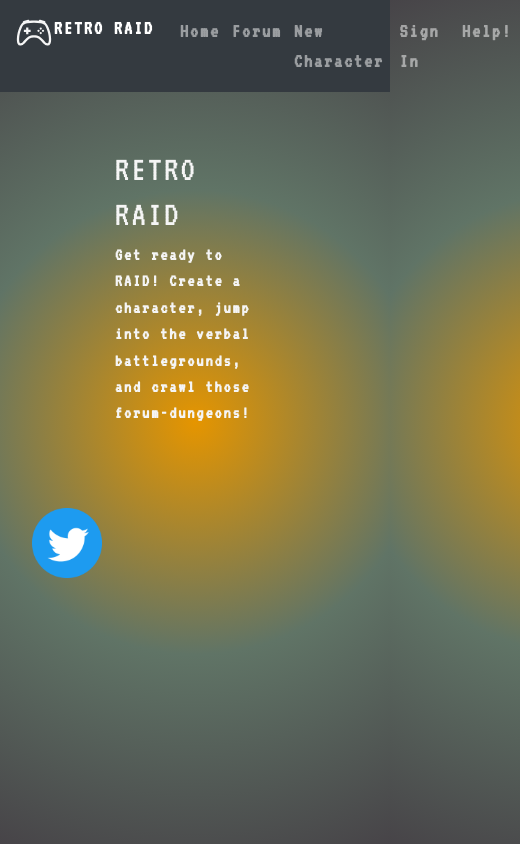
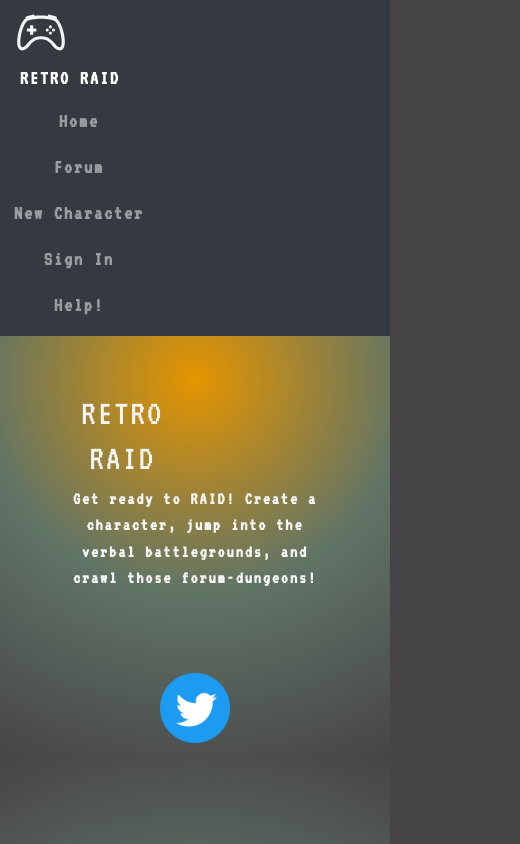
Before and after one commit to Azambik/retro-raid, a React (Create React App) app in the folder client/: page / in a window 390 px wide. Shown: the whole page, 520 px wide, since content can reach past the window. Built offline with nearby package versions, Linux system fonts and the light colour scheme.

Commit message:
navbar is responsive and collapses correctly

```diff
--- a/client/src/components/Footer/index.js
+++ b/client/src/components/Footer/index.js
@@ -12,7 +12,7 @@ function Footer() {
             <Row>
                 <Col>
                 <a href="https://www.twitter.com/RR_Dev_Team">
-                    <img className="thumbnail-logo footerrow"
+                    <img className="thumbnail-logo"
                     src={Twitter}
                     alt="Twitter Profile Link"/>
                 </a>
--- a/client/src/components/Header/index.js
+++ b/client/src/components/Header/index.js
@@ -24,7 +24,7 @@ function Header({ currentPage, setCurrentPage }) {
 
     //when user clicks on controller, timer begins to enter konami code, if successful, toast pops up and sends pre-filled out message to Dev Team
   return (
-        <Navbar bg="dark" variant="dark">
+        <Navbar bg="dark" variant="dark" expand="lg">
             <Nav className="navbox">
                 <Icon.Controller className='navActive' ref={target} onClick={() => setShow(!show)} size={50} />
                 <Overlay target={target.current} show={show} placement="right">
--- a/client/src/components/Help/index.js
+++ b/client/src/components/Help/index.js
@@ -1,6 +1,7 @@
 import React, { useState } from 'react';
 import Button from 'react-bootstrap/Button'
 import Container from 'react-bootstrap/Container'
+import Row from 'react-bootstrap/Row'
 import { validateEmail } from '../../utils/helpers';
 
 
@@ -37,9 +38,14 @@ function Help() {
   };
 
   return (
-    <Container center>
+    <Container fluid>
+      <Row>
       <h1>Need Help?</h1>
+      </Row>
+      <Row>
       <h4>Reach out to ask the Retro Raid Dev Team!</h4>
+      </Row>
+      <Row>
       <form id="contact-form" onSubmit={handleSubmit}>
         <div>
           <label htmlFor="name">Your (Real) Name:</label>
@@ -60,6 +66,7 @@ function Help() {
         )}
         <Button variant="outline-light" type="submit">Send Message!</Button>
       </form>
+      </Row>
     </Container>
   );
 }
--- a/client/src/index.css
+++ b/client/src/index.css
@@ -2,7 +2,7 @@
 main {
 	margin: 0 auto;
 	max-width: 100%;
-  padding: 50px 100px;
+  padding: 50px 50px;
 
 
 }
@@ -30,7 +30,9 @@ main {
 }
 html,
 body {
-  height: 100%;
+  padding: 0;
+  margin: 0;
+  text-align: center;
 }
 
 body {
@@ -175,7 +177,7 @@ textarea {
 
 .container {
   width: 100%;
-  max-width: 1200px;
+  max-width: 100%;
   margin-left: auto;
   margin-right: auto;
 }
@@ -312,11 +314,6 @@ a {
   margin-bottom: 15px;
 }
 
-.navbox {
-  display: flex;
-  justify-content: space-evenly;
-}
-
 .signupform {
   margin: 0 auto;
   padding: 20px 0;
```
